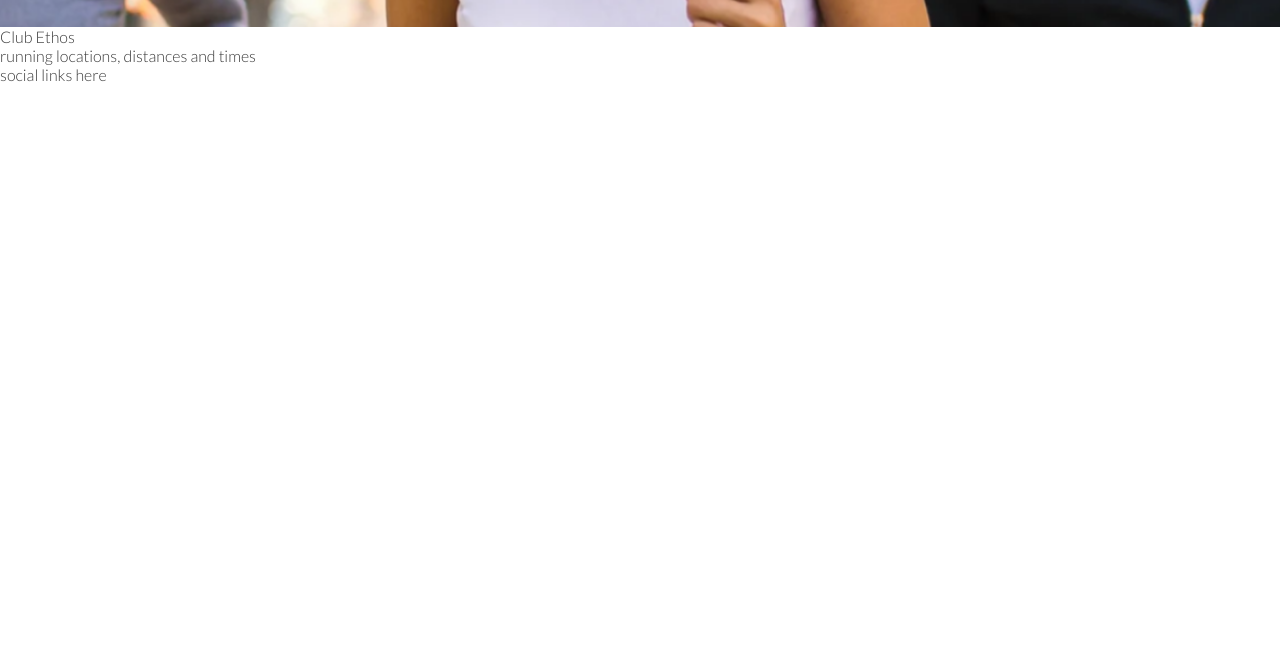
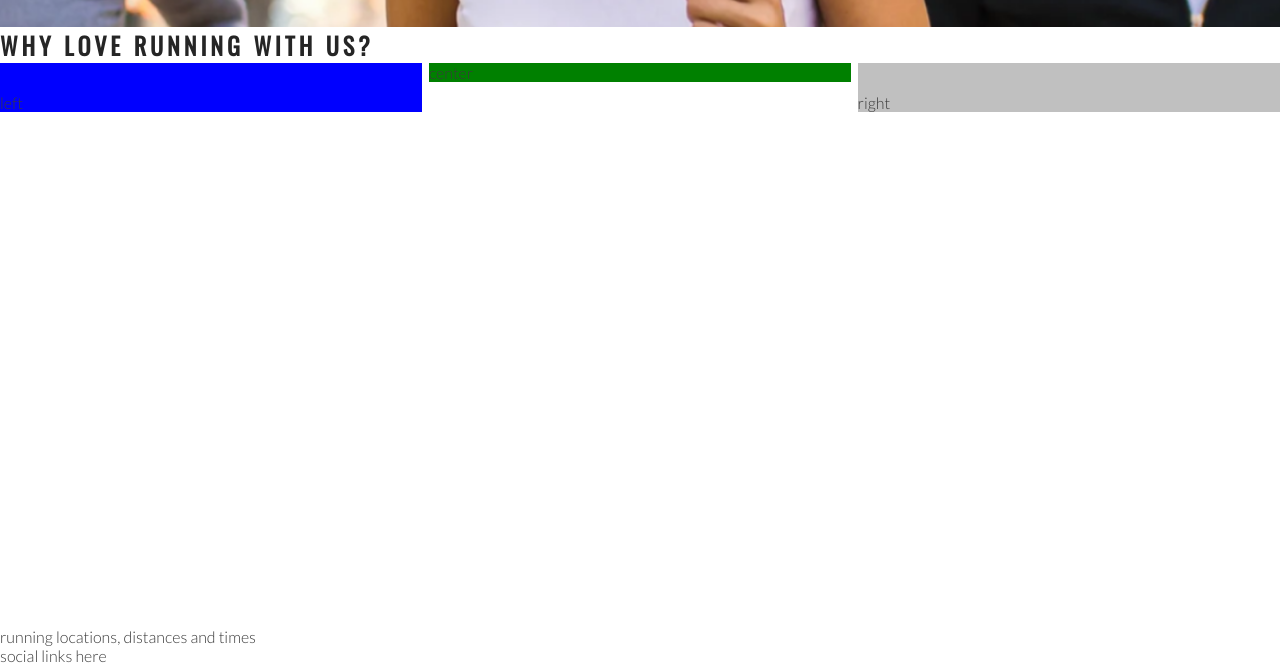
Before and after one commit to JulianeGampe/love-running, a plain HTML site: page index.html in a window 1280 px wide. Shown: the part 648-1313 px from the top of the page. Before the commit the page ends 800 px from the top, so only its background shows below. Drawn offline with nearby package versions, Linux system fonts and the light colour scheme.

Commit message:
Add club ethos main structure

```diff
--- a/assets/css/style.css
+++ b/assets/css/style.css
@@ -24,6 +24,7 @@ h1, h2 {
 #logo {
     float: left;
     font-size: 280%;
+    margin-left: 30px;
 }
 
 /* navigation links */
@@ -109,3 +110,29 @@ h1, h2 {
 
     position: absolute;
 }
+
+/* club ethos */
+
+#club-ethos {
+    height: 600px;
+}
+
+#left-about {
+    padding-top: 30px;
+    width: 33%;
+    float: left;
+    background-color: blue;
+}
+
+#right-about {
+    padding-top: 30px;
+    width: 33%;
+    float: right;
+    background-color: silver;
+}
+
+#center-about {
+    width: 33%;
+    margin: 0 auto;
+    background-color: green;
+}
--- a/index.html
+++ b/index.html
@@ -38,7 +38,12 @@
             <h2>Dublin Docklands & Phoenix Park</h2>
         </div>
     </section>
-    <section>Club Ethos</section>
+    <section id="club-ethos">
+        <h1>Why Love Running With Us?</h1>
+        <div id="left-about">left</div>
+        <div id="right-about">right</div>
+        <div id="center-about">center</div>
+    </section>
     <section>running locations, distances and times</section>
     <footer>social links here</footer>
 </body>
```
